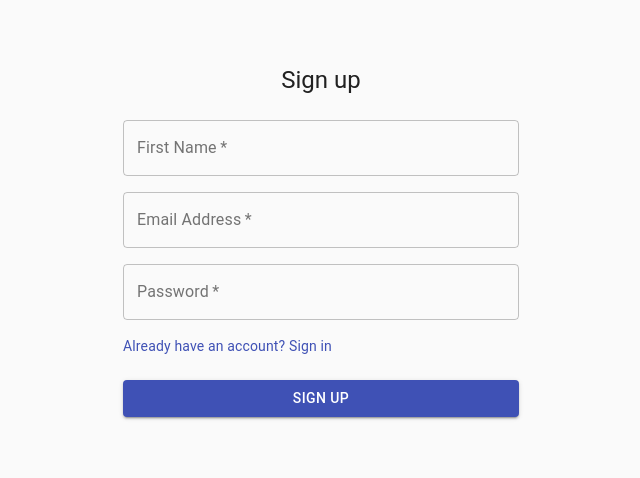
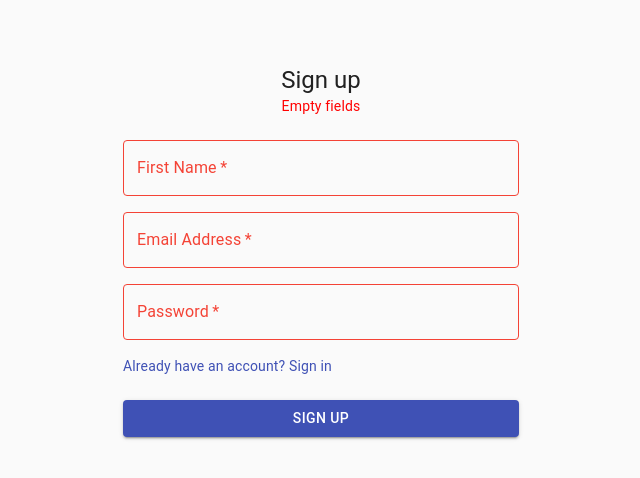
Before and after one commit to IgorPestov/frontend-applacation, a React (Create React App) app: page /signUp in a window 1280 px wide. Both pictures are taken after a click on the button "SIGN UP". Shown: the top 478 px of the page, without its empty margins (319-959 px from the left). Built offline with nearby package versions, Linux system fonts and the light colour scheme; no server answers.

Commit message:
error handlng empty fields for signUp

```diff
--- a/src/components/signUp/signUp.js
+++ b/src/components/signUp/signUp.js
@@ -41,9 +41,13 @@ export default function SignInSignUp(props) {
   const [firstName, setFirstName] = useState("");
   const [user, setUser] = useState([]);
   const [err, setErr] = useState(null);
-
+  const [errNull, setErrNull] = useState(null);
+  const check = email.trim() && password.trim() && firstName.trim();
   const handleSubmit = (event) => {
-    event.preventDefault();
+    if (!check) {
+      return setErrNull("Empty fields");
+    }
+    setErrNull(null);
     signUpUser(email, password, firstName);
   };
   const signUpUser = async (email, password, firstName) => {
@@ -67,10 +71,12 @@ export default function SignInSignUp(props) {
         </Typography>
 
         {err && <span className={classes.err}>{err.data.message}</span>}
-        <form action="/profile/" className={classes.form} noValidate onSubmit={handleSubmit}>
+        {errNull && <span className={classes.err}>{errNull}</span>}
+        <form action="/profile/" className={classes.form} noValidate>
           <Grid container spacing={2}>
             <Grid item xs={12}>
               <TextField
+                error={!!errNull}
                 onChange={({ target }) => setFirstName(target.value)}
                 autoComplete="fname"
                 name="firstName"
@@ -84,7 +90,7 @@ export default function SignInSignUp(props) {
             </Grid>
             <Grid item xs={12}>
               <TextField
-                error={!!err}
+                error={!!errNull}
                 onChange={({ target }) => setEmail(target.value)}
                 variant="outlined"
                 required
@@ -97,6 +103,7 @@ export default function SignInSignUp(props) {
             </Grid>
             <Grid item xs={12}>
               <TextField
+                error={!!errNull}
                 onChange={({ target }) => setPassword(target.value)}
                 variant="outlined"
                 required
@@ -115,11 +122,12 @@ export default function SignInSignUp(props) {
             </Grid>
           </Grid>
           <Button
-            type="submit"
+            // type="submit"
             fullWidth
             variant="contained"
             color="primary"
             className={classes.submit}
+            onClick={handleSubmit}
           >
             Sign Up
           </Button>
```
